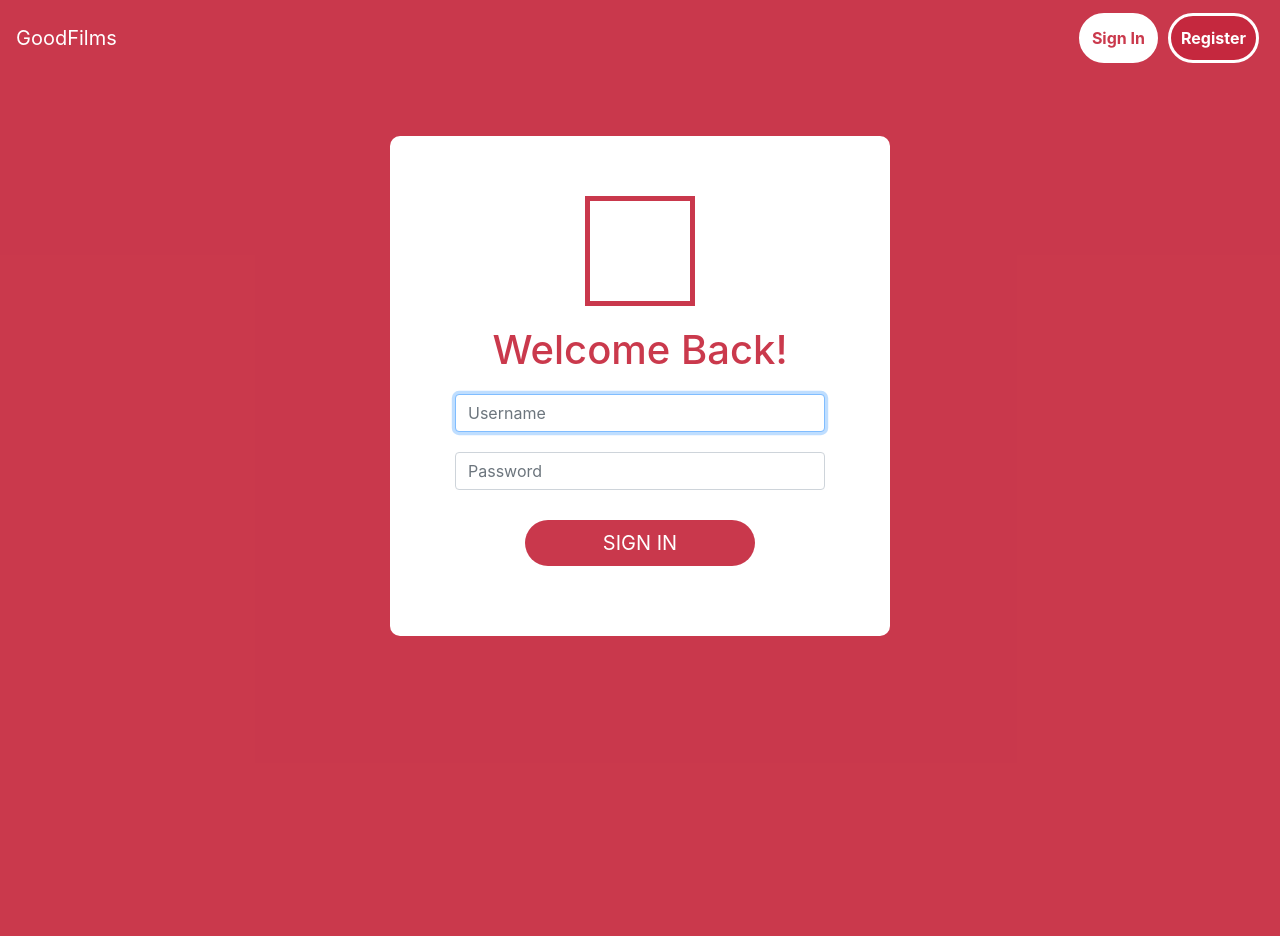
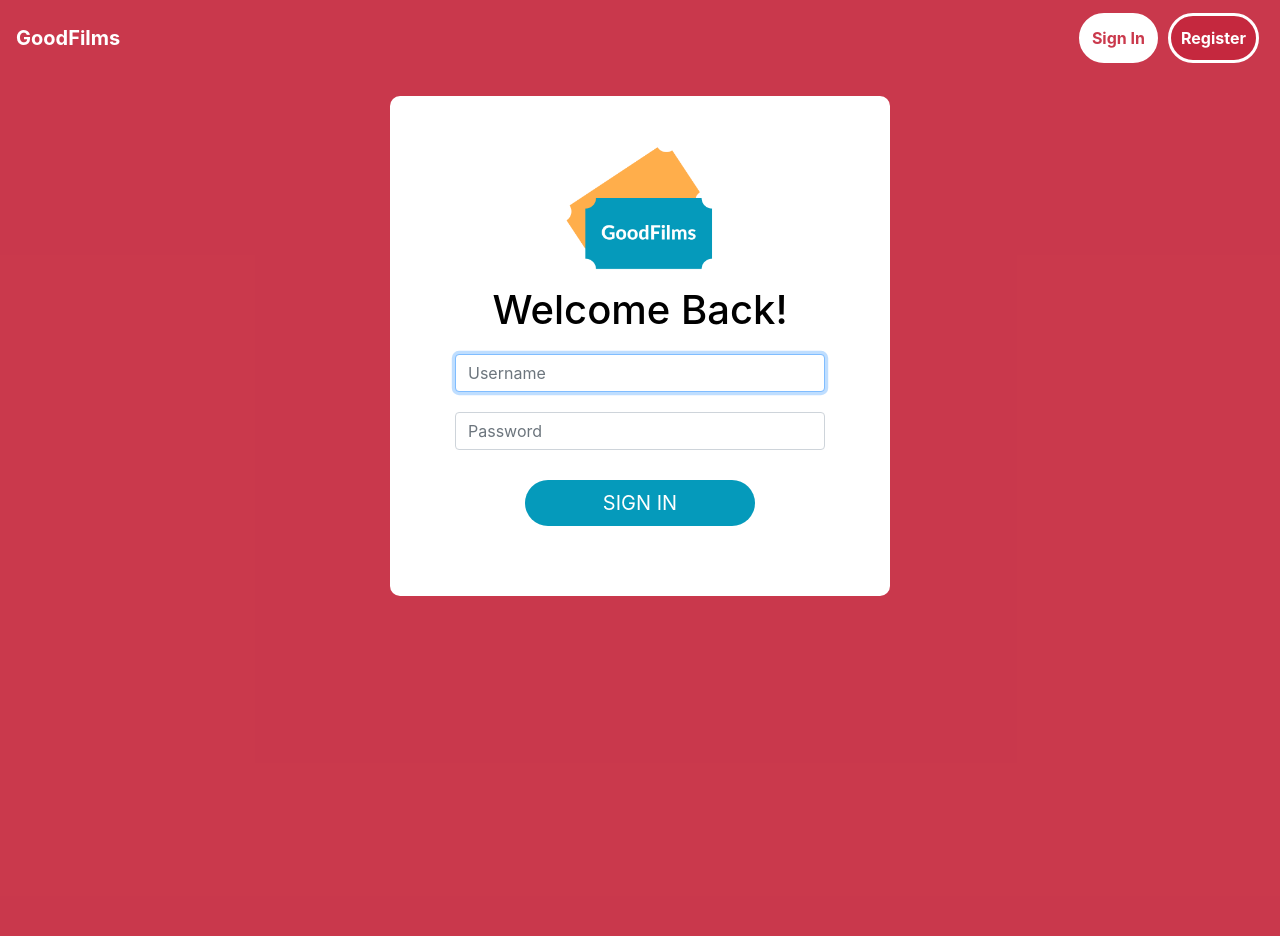
Before and after one commit to allybranch/test-project, a PHP site: page /login.html in a window 1280 px wide. After the commit the page ends 596 px from the top, so only its background shows below. Run offline with PHP 8.4, Linux system fonts and the light colour scheme.

Commit message:
add logo

```diff
--- a/login.html
+++ b/login.html
@@ -56,7 +56,7 @@
       <div class="main-page-area" id="login-page">
         <main class="form-signin">
           <form>
-            <div class="logo-img"> <img> </img> </div>
+            <div class="logo-img-container"> <img  class="logo-img" src="logo1.png"> </img> </div>
             <h1 class="page-title"> Welcome Back! </h1>
             <div class="row g-3">
               <div class="col">
--- a/register.html
+++ b/register.html
@@ -38,6 +38,7 @@
           <div class="main-page-area">
             <main>
               <form class="form-signin">
+                <div class="logo-img-container"> <img  class="logo-img" src="logo1.png"> </img> </div>
                 <h1 class="page-title"> Get Started </h1>
                 <div class="row g-0">
                   <div class="col">
--- a/styles.css
+++ b/styles.css
@@ -1,5 +1,16 @@
+
+/* COLORS
+blue: #059abb
+red: #C5283DEB
+yellow/orange: #FFAE4B;
+
+*/
 
 /* GENERAL */
+
+html {
+    overflow-y: hidden;
+}
 
 a {
   text-decoration: none !important;
@@ -13,7 +24,10 @@ a:hover {
 /* NAVIGATION BAR */
 .navbar-brand{
   color: white;
+  font-weight: bold;
 }
+
+
 
 .navbar {
   background-color: #C5283DEB;
@@ -21,13 +35,13 @@ a:hover {
 
 #register-page{
   background-color: #C5283DEB;
-  padding-top: 60px;
+  padding-top: 20px;
   padding-bottom: 300px;
 }
 
 #login-page{
   background-color: #C5283DEB;
-  padding-top: 60px;
+  padding-top: 20px;
   padding-bottom: 300px;
 }
 
@@ -42,11 +56,16 @@ a:hover {
 }
 
 .logo-img {
-  border: 5px solid #C5283DEB;
-  height: 110px;
-  width: 110px;
-  margin: 0px auto 20px auto;
-  padding-bottom: 20px;
+  /* border: 5px solid blue; */
+  width: 100%;
+  margin: -20px auto 0px auto;
+  align-self: center;
+}
+
+.logo-img-container{
+  /* border: 5px solid #C5283DEB; */
+  margin: 0px auto 0px auto;
+  max-width: 150px;
 }
 
 
@@ -54,7 +73,7 @@ a:hover {
 
 form > h1{
   text-align: center;
-  color: #C5283DEB;
+  color: black;
 }
 
 form > .row {
@@ -93,12 +112,12 @@ form > .col {
   width: 50%;
   margin: 10px auto;
   text-align: center;
-  background-color: #C5283DEB;
+  background-color: #059abb;
   border: none;
 }
 
 .form-btn:hover{
-  background-color: #C5283DBC;
+  background-color: #69c2d6;
 }
 
 /* REGISTER PAGE */
```
Also changed, not shown: todo.txt (+5 -3 lines), logo1.png (added), logo2.png (added).
